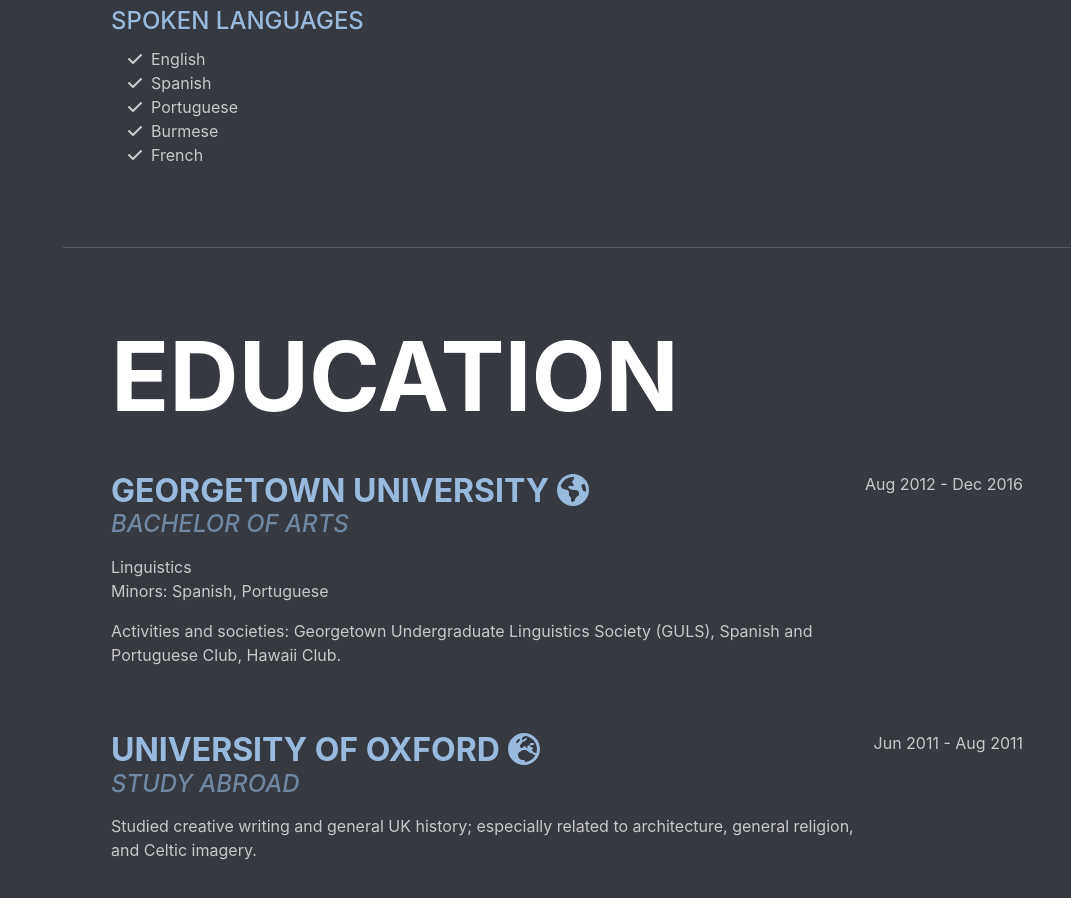
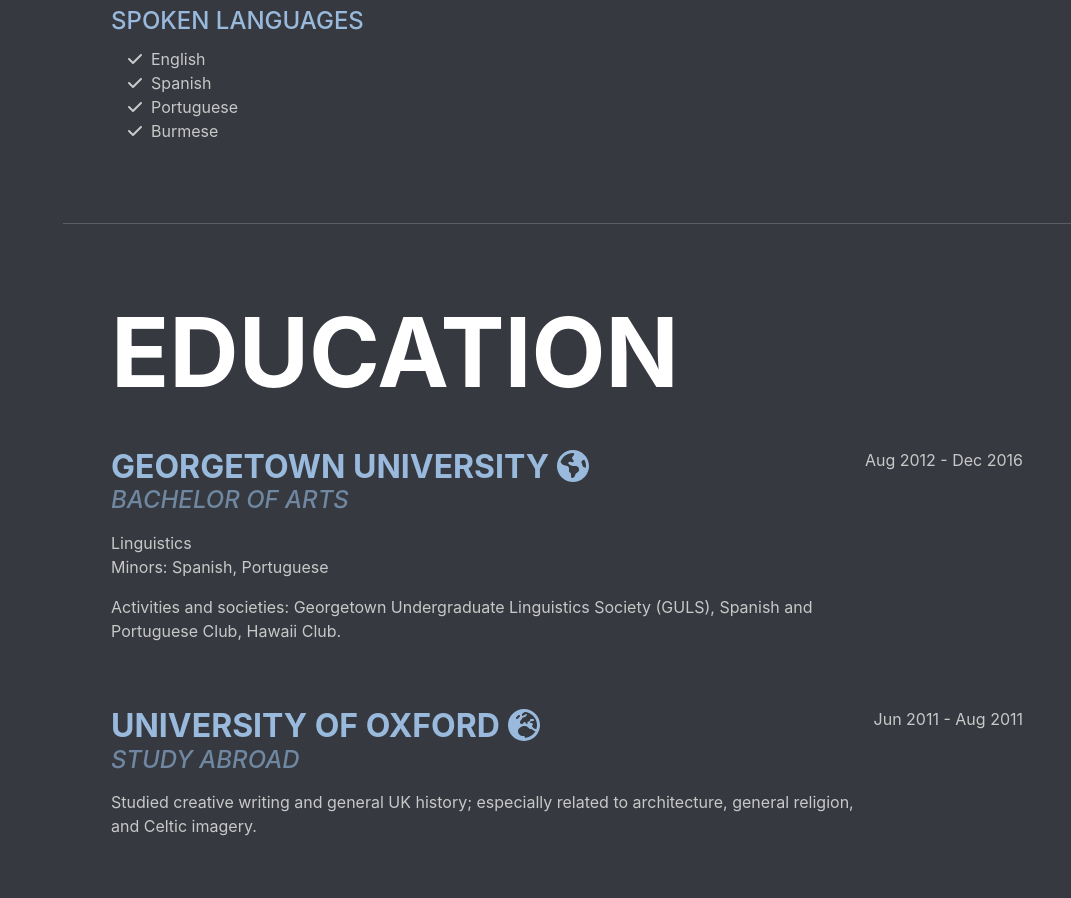
Before and after one commit to Momosimo/personal-site-compiler, a website: page src/pug/index.pug in a window 1280 px wide. Shown: the part 4856-5754 px from the top of the page, without its empty margins (209-1280 px from the left). Drawn offline with nearby package versions, Linux system fonts and the light colour scheme; files that its build step writes are made by us from their sources; files whose address does not match are found by name; a web font is replaced by a local one.

Commit message:
retrofit compiler

```diff
--- a/src/pug/index.pug
+++ b/src/pug/index.pug
@@ -513,10 +513,6 @@
                             span.fa-li
                                 i.fas.fa-check
                             | Burmese
-                        li
-                            span.fa-li
-                                i.fas.fa-check
-                            | French
             hr.m-0
             // Education
             section#education.resume-section
```
Also changed, not shown: dist/index.html.
